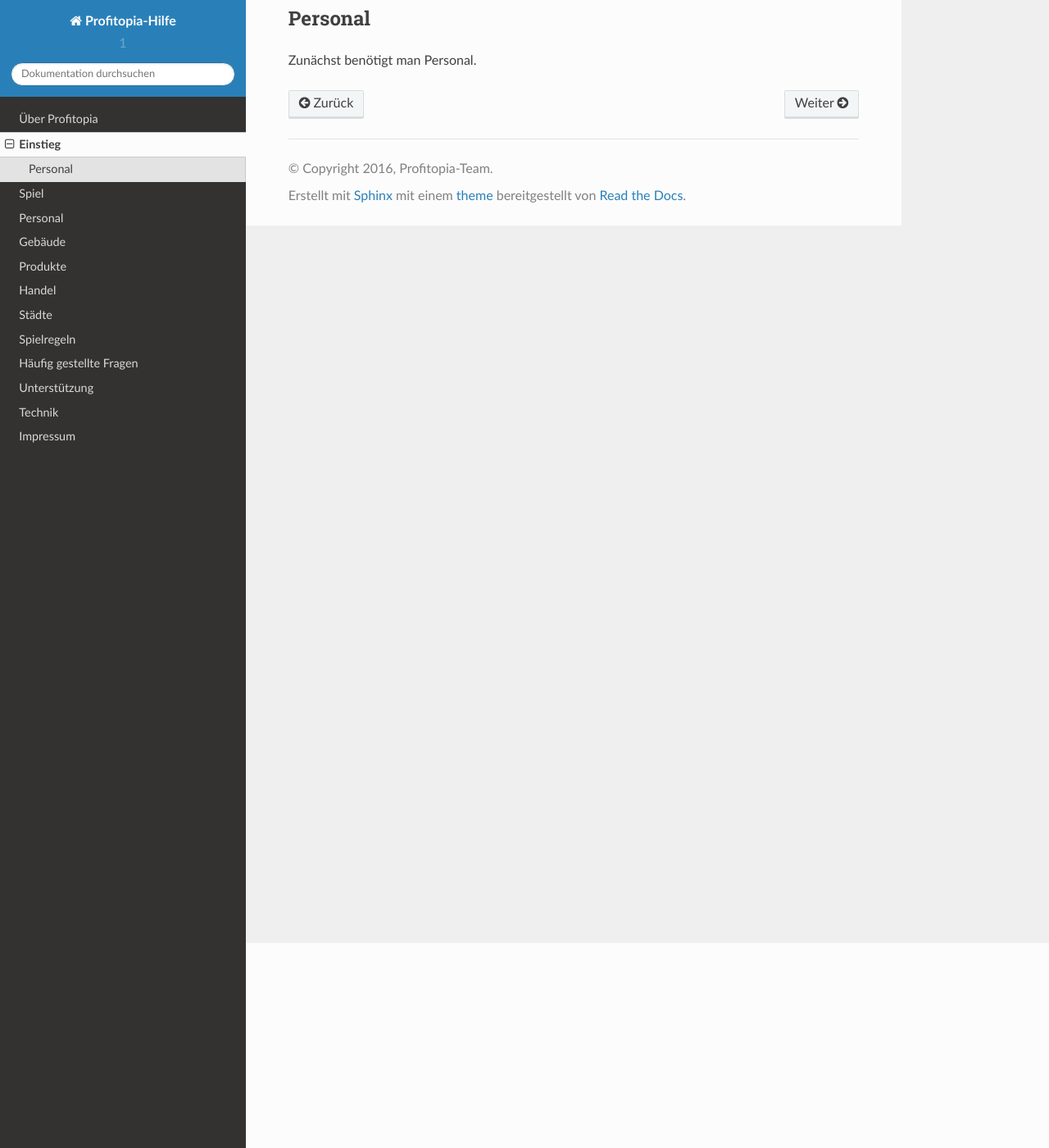
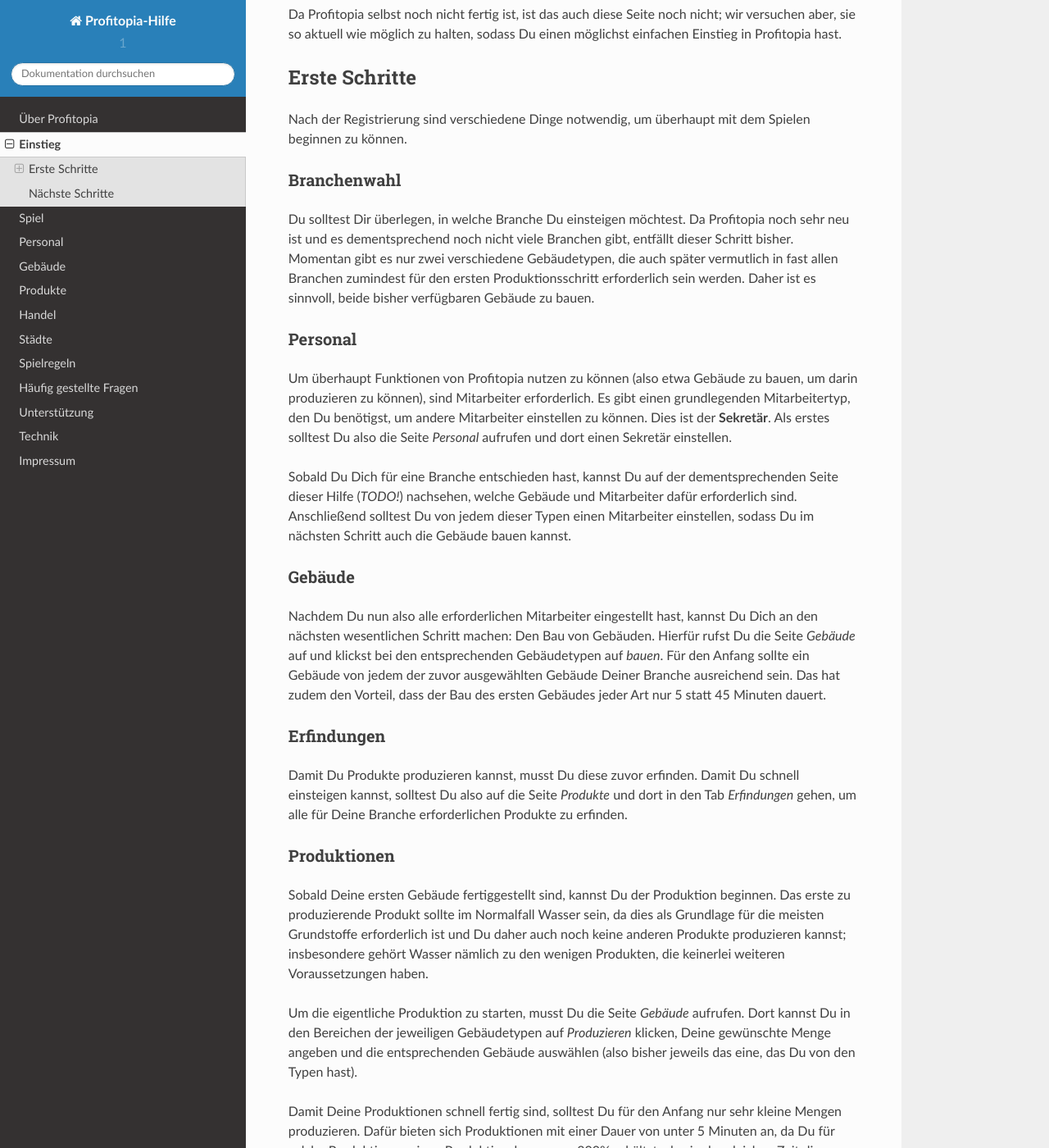
Before and after one commit to profitopia/help, a Sphinx documentation site: the page built from source/start.rst, in a window 1280 px wide and 1400 px high, scrolled down 250 px. Shown: the whole window at 82% size. Built offline with Sphinx 7.4.7 and the Read the Docs theme 2.0.0, drawn with Linux system fonts in a browser that asks for light colours; some of the changed text lies outside the part shown.

Commit message:
updated first steps page

```diff
--- a/source/start.rst
+++ b/source/start.rst
@@ -3,7 +3,65 @@ Einstieg
 
 Dieser Abschnitt soll bei dem Einstieg in Profitopia helfen. Er beschreibt die ersten Schritte im Spiel und darüber hinausgehende Strategien, schnell erfolgreich zu werden. Er kann als eine Art „Schritt-fürSchritt-Anleitung“ betrachtet werden.
 
+Da Profitopia selbst noch nicht fertig ist, ist das auch diese Seite noch nicht; wir versuchen aber, sie so aktuell wie möglich zu halten, sodass Du einen möglichst einfachen Einstieg in Profitopia hast.
+
+Erste Schritte
+==============
+
+Nach der Registrierung sind verschiedene Dinge notwendig, um überhaupt mit dem Spielen beginnen zu können.
+
+Branchenwahl
+------------
+
+Du solltest Dir überlegen, in welche Branche Du einsteigen möchtest. Da Profitopia noch sehr neu ist und es dementsprechend noch nicht viele Branchen gibt, entfällt dieser Schritt bisher. Momentan gibt es nur zwei verschiedene Gebäudetypen, die auch später vermutlich in fast allen Branchen zumindest für den ersten Produktionsschritt erforderlich sein werden. Daher ist es sinnvoll, beide bisher verfügbaren Gebäude zu bauen.
+
 Personal
 --------
 
-Zunächst benötigt man Personal.
+Um überhaupt Funktionen von Profitopia nutzen zu können (also etwa Gebäude zu bauen, um darin produzieren zu können), sind Mitarbeiter erforderlich.
+Es gibt einen grundlegenden Mitarbeitertyp, den Du benötigst, um andere Mitarbeiter einstellen zu können. Dies ist der **Sekretär**. Als erstes solltest Du also die Seite *Personal* aufrufen und dort einen Sekretär einstellen.
+
+
+Sobald Du Dich für eine Branche entschieden hast, kannst Du auf der dementsprechenden Seite dieser Hilfe (*TODO!*) nachsehen, welche Gebäude und Mitarbeiter dafür erforderlich sind. Anschließend solltest Du von jedem dieser Typen einen Mitarbeiter einstellen, sodass Du im nächsten Schritt auch die Gebäude bauen kannst.
+
+Gebäude
+-------
+
+Nachdem Du nun also alle erforderlichen Mitarbeiter eingestellt hast, kannst Du Dich an den nächsten wesentlichen Schritt machen: Den Bau von Gebäuden. Hierfür rufst Du die Seite *Gebäude* auf und klickst bei den entsprechenden Gebäudetypen auf *bauen*. Für den Anfang sollte ein Gebäude von jedem der zuvor ausgewählten Gebäude Deiner Branche ausreichend sein. Das hat zudem den Vorteil, dass der Bau des ersten Gebäudes jeder Art nur 5 statt 45 Minuten dauert.
+
+Erfindungen
+-----------
+
+Damit Du Produkte produzieren kannst, musst Du diese zuvor erfinden. Damit Du schnell einsteigen kannst, solltest Du also auf die Seite *Produkte* und dort in den Tab *Erfindungen* gehen, um alle für Deine Branche erforderlichen Produkte zu erfinden.
+
+Produktionen
+------------
+
+Sobald Deine ersten Gebäude fertiggestellt sind, kannst Du der Produktion beginnen. Das erste zu produzierende Produkt sollte im Normalfall Wasser sein, da dies als Grundlage für die meisten Grundstoffe erforderlich ist und Du daher auch noch keine anderen Produkte produzieren kannst; insbesondere gehört Wasser nämlich zu den wenigen Produkten, die keinerlei weiteren Voraussetzungen haben.
+
+Um die eigentliche Produktion zu starten, musst Du die Seite *Gebäude* aufrufen. Dort kannst Du in den Bereichen der jeweiligen Gebäudetypen auf *Produzieren* klicken, Deine gewünschte Menge angeben und die entsprechenden Gebäude auswählen (also bisher jeweils das eine, das Du von den Typen hast).
+
+Damit Deine Produktionen schnell fertig sind, solltest Du für den Anfang nur sehr kleine Mengen produzieren. Dafür bieten sich Produktionen mit einer Dauer von unter 5 Minuten an, da Du für solche Produktionen einen Produktionsbonus von 200% erhältst, also in der gleichen Zeit die dreifache Menge produzierst.
+
+Verkauf
+-------
+
+Da die Funktionen zum Verkauf von Produkten und dem Handel mit anderen Spielern noch nicht implementiert sind, werden diese hier auch noch nicht beschrieben. Sobald diese fertiggestellt sind, überarbeiten wir die Hilfe entsprechend.
+
+Handel mit anderen Spielern
+---------------------------
+
+Da die Funktionen zum Verkauf von Produkten und dem Handel mit anderen Spielern noch nicht implementiert sind, werden diese hier auch noch nicht beschrieben. Sobald diese fertiggestellt sind, überarbeiten wir die Hilfe entsprechend.
+
+Städte
+------
+
+Auch diese Funktion ist noch nicht implementiert.
+
+
+Nächste Schritte
+================
+
+Sobald Du die oben beschriebenen ersten Schritte absolviert hast, kennst Du die wichtigsten Funktionen von Profitopia und solltest gut mit dem Spiel klar kommen. DarÜber hinausgehend bietet es sich an, den Rest dieser Hilfe zu lesen; grundsätzlich sollten die meisten Funktionen von Profitopia allerdings auch durch ausprobieren erforschbar sein. In dem Fall kannst Du die Hilfe und ihre Suchfunktion insbesondere als Nachschlagewerk benutzen, falls doch mal etwas unklar sein sollte oder Du Details zu den Produkten oder besonderen Funktionen nachlesen möchtest.
+
+Sollte eine weitergehende Frage nicht durch diese Hilfe klärbar sein, freuen wir uns auch über eine E-Mail von Dir. Solltest Du einen Fehler entdeckt oder eine gute Idee zu Profitopia haben, erhältst Du als kleine Belohnung sogar Levelpunkte im Spiel.
```
